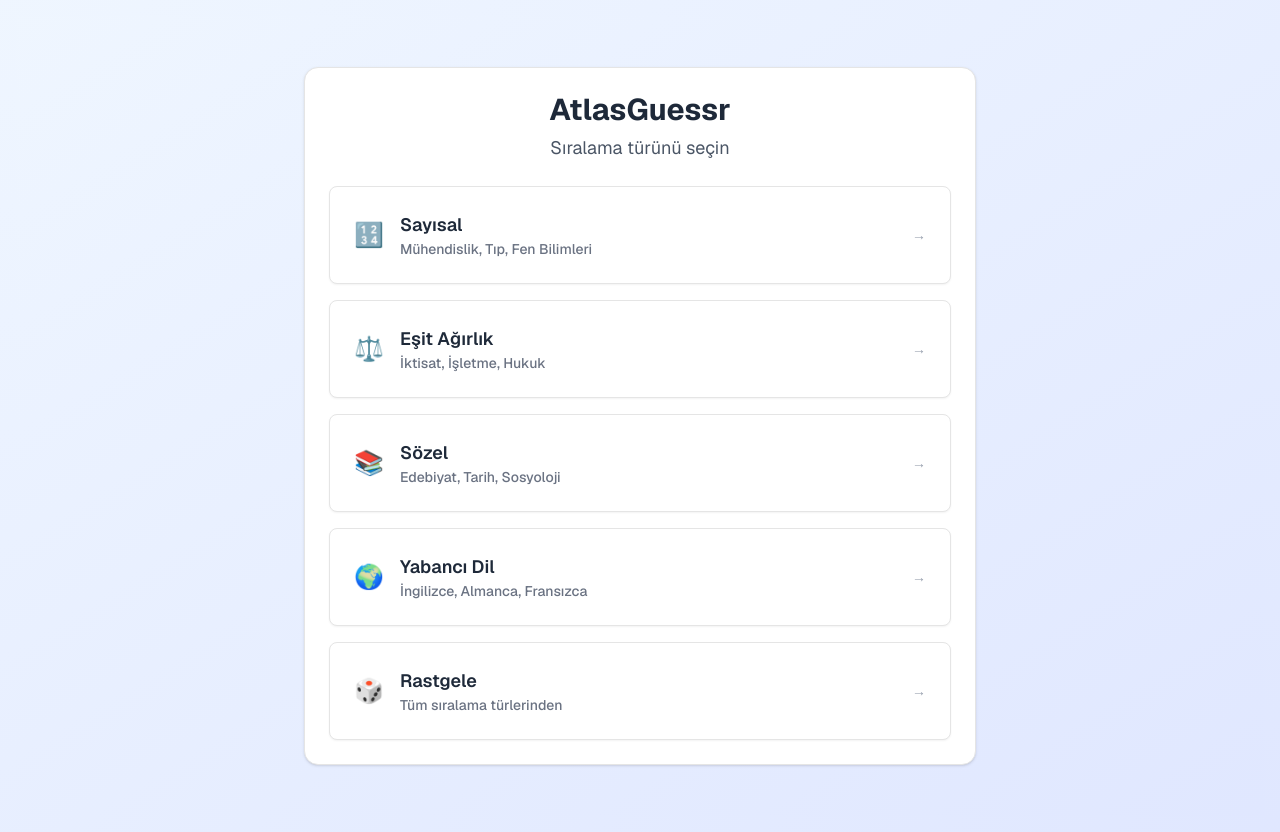
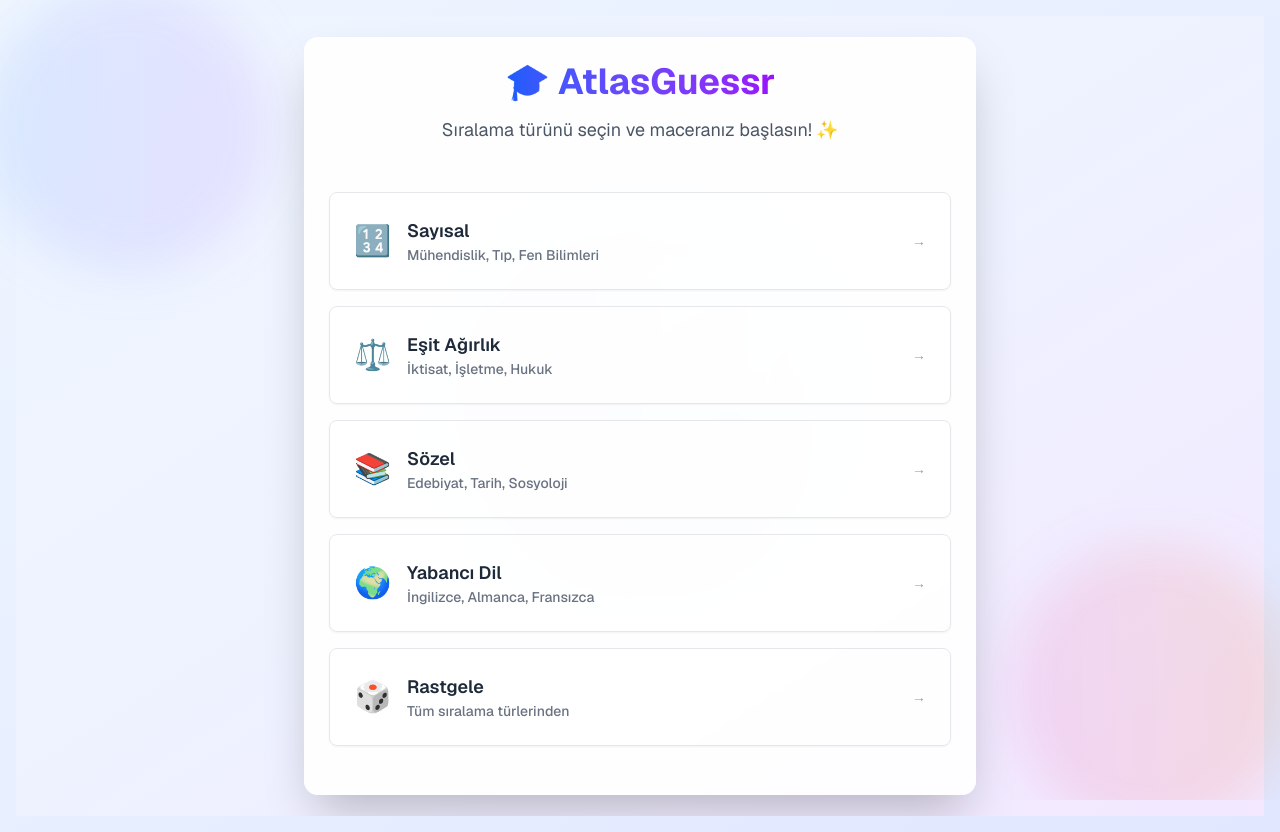
Before and after one commit to ardasoyturk/atlasguessr, a Next.js app: page / in a window 1280 px wide. Built offline with nearby package versions, Linux system fonts and the light colour scheme.

Commit message:
feat: Enhance RankingTypeSelector with animations and improved UI; add gradient backgrounds, loading indicators, and selection animations

```diff
--- a/src/app/page.tsx
+++ b/src/app/page.tsx
@@ -11,14 +11,20 @@ import { GuessHistory } from "@/components/GuessHistory";
 import { HintsCard } from "@/components/HintsCard";
 import { InputForm } from "@/components/InputForm";
 import { LoadingState } from "@/components/LoadingState";
-import { RankingTypeSelector, type RankingType } from "@/components/RankingTypeSelector";
+import {
+	RankingTypeSelector,
+	type RankingType,
+} from "@/components/RankingTypeSelector";
 import { ShowAnswerModal } from "@/components/ShowAnswerModal";
 import { type Program, gameDataService } from "@/lib/gameData";
 import { useEffect, useRef, useState } from "react";
 
 export default function AtlasguessrGame() {
-	const [gamePhase, setGamePhase] = useState<"selection" | "playing">("selection");
-	const [selectedRankingType, setSelectedRankingType] = useState<RankingType | null>(null);
+	const [gamePhase, setGamePhase] = useState<"selection" | "playing">(
+		"selection"
+	);
+	const [selectedRankingType, setSelectedRankingType] =
+		useState<RankingType | null>(null);
 	const [programs, setPrograms] = useState<Program[]>([]);
 	const [allUniversityNames, setAllUniversityNames] = useState<string[]>([]);
 	const [allProgramNames, setAllProgramNames] = useState<string[]>([]);
@@ -72,8 +78,14 @@ export default function AtlasguessrGame() {
 				programNames = await gameDataService.getProgramNames();
 			} else {
 				// Get random program from specific ranking type
-				randomProgram = await gameDataService.getRandomProgramByRankingType(rankingType);
-				programNames = await gameDataService.getProgramNamesByRankingType(rankingType);
+				randomProgram =
+					await gameDataService.getRandomProgramByRankingType(
+						rankingType
+					);
+				programNames =
+					await gameDataService.getProgramNamesByRankingType(
+						rankingType
+					);
 			}
 
 			setCurrentProgram(randomProgram);
@@ -220,7 +232,10 @@ export default function AtlasguessrGame() {
 			if (selectedRankingType === "Rastgele") {
 				randomProgram = await gameDataService.getRandomProgram();
 			} else {
-				randomProgram = await gameDataService.getRandomProgramByRankingType(selectedRankingType);
+				randomProgram =
+					await gameDataService.getRandomProgramByRankingType(
+						selectedRankingType
+					);
 			}
 
 			setCurrentProgram(randomProgram);
@@ -260,23 +275,30 @@ export default function AtlasguessrGame() {
 	return (
 		<div className="min-h-screen bg-gradient-to-br from-blue-50 to-indigo-100 p-4">
 			{gamePhase === "selection" && (
-				<RankingTypeSelector onSelectRankingType={handleRankingTypeSelect} />
+				<div className="animate-fade-in-up">
+					<RankingTypeSelector
+						onSelectRankingType={handleRankingTypeSelect}
+					/>
+				</div>
 			)}
 
 			{gamePhase === "playing" && (
-				<div className="mx-auto max-w-4xl">
+				<div className="mx-auto max-w-4xl animate-slide-in-from-right">
 					<div className="mb-8 text-center">
-						<h1 className="mb-2 font-bold text-4xl text-indigo-900">
+						<h1 className="mb-2 animate-bounce-in font-bold text-4xl text-indigo-900">
 							🎓 Atlasguessr
 						</h1>
-						<p className="text-gray-600">
+						<p className="animate-fade-in-delay text-gray-600">
 							Türk üniversitelerindeki lisans programlarını tahmin
 							edin!
 						</p>
 						{selectedRankingType && (
-							<p className="mt-2 text-sm text-indigo-600">
+							<div className="mt-4 animate-scale-in">
+								<span className="inline-flex items-center rounded-full bg-indigo-100 px-3 py-1 text-sm font-medium text-indigo-800 shadow-sm ring-1 ring-indigo-600/20">
+									<span className="mr-2">🎯</span>
 									Sıralama Türü: {selectedRankingType}
-							</p>
+								</span>
+							</div>
 						)}
 					</div>
 
@@ -286,20 +308,30 @@ export default function AtlasguessrGame() {
 					/>
 
 					{!isLoading && currentProgram && (
-						<>
+						<div className="animate-fade-in-stagger space-y-6">
+							<div className="animate-slide-in-left">
 								<GameStats
 									attempts={attempts}
 									universityCorrect={universityCorrect}
 									programCorrect={programCorrect}
 								/>
+							</div>
 
+							<div className="animate-slide-in-right">
 								<div className="mb-6 grid gap-6 md:grid-cols-2">
-							<HintsCard currentProgram={currentProgram} />
+									<div className="animate-scale-in">
+										<HintsCard
+											currentProgram={currentProgram}
+										/>
+									</div>
 
+									<div className="animate-scale-in-delay">
 										<InputForm
 											universityGuess={universityGuess}
 											programGuess={programGuess}
-								universityCorrect={universityCorrect}
+											universityCorrect={
+												universityCorrect
+											}
 											programCorrect={programCorrect}
 											gameWon={gameWon}
 											filteredUniversitySuggestions={
@@ -308,31 +340,51 @@ export default function AtlasguessrGame() {
 											filteredProgramSuggestions={
 												filteredProgramSuggestions
 											}
-								onUniversityChange={handleUniversityInputChange}
-								onProgramChange={handleProgramInputChange}
-								onUniversitySelect={selectUniversitySuggestion}
-								onProgramSelect={selectProgramSuggestion}
+											onUniversityChange={
+												handleUniversityInputChange
+											}
+											onProgramChange={
+												handleProgramInputChange
+											}
+											onUniversitySelect={
+												selectUniversitySuggestion
+											}
+											onProgramSelect={
+												selectProgramSuggestion
+											}
 											onSubmit={checkGuess}
-								universityInputRef={universityInputRef}
+											universityInputRef={
+												universityInputRef
+											}
 											programInputRef={programInputRef}
 										/>
 									</div>
+								</div>
+							</div>
 
+							<div className="animate-slide-in-up">
 								<ActionButtons
 									gameWon={gameWon}
-							onShowAnswer={() => setShowAnswerModal(true)}
+									onShowAnswer={() =>
+										setShowAnswerModal(true)
+									}
 									onResetGame={resetGame}
 									onNewGameSession={startNewGameSession}
 								/>
+							</div>
 
+							<div className="animate-fade-in-delay-2">
 								<GuessHistory
 									guessHistory={guessHistory}
 									currentProgram={currentProgram}
 									isExactMatch={isExactMatch}
 								/>
+							</div>
 
+							<div className="animate-fade-in-delay-3">
 								<GameInstructions />
-					</>
+							</div>
+						</div>
 					)}
 
 					{/* Game Won Modal */}
@@ -361,6 +413,124 @@ export default function AtlasguessrGame() {
 					<Footer />
 				</div>
 			)}
+
+			{/* Custom CSS animations */}
+			<style jsx>{`
+				@keyframes fade-in-up {
+					from {
+						opacity: 0;
+						transform: translateY(30px);
+					}
+					to {
+						opacity: 1;
+						transform: translateY(0);
+					}
+				}
+				@keyframes slide-in-from-right {
+					from {
+						opacity: 0;
+						transform: translateX(100px);
+					}
+					to {
+						opacity: 1;
+						transform: translateX(0);
+					}
+				}
+				@keyframes slide-in-left {
+					from {
+						opacity: 0;
+						transform: translateX(-50px);
+					}
+					to {
+						opacity: 1;
+						transform: translateX(0);
+					}
+				}
+				@keyframes slide-in-right {
+					from {
+						opacity: 0;
+						transform: translateX(50px);
+					}
+					to {
+						opacity: 1;
+						transform: translateX(0);
+					}
+				}
+				@keyframes slide-in-up {
+					from {
+						opacity: 0;
+						transform: translateY(30px);
+					}
+					to {
+						opacity: 1;
+						transform: translateY(0);
+					}
+				}
+				@keyframes scale-in {
+					from {
+						opacity: 0;
+						transform: scale(0.9);
+					}
+					to {
+						opacity: 1;
+						transform: scale(1);
+					}
+				}
+				@keyframes bounce-in {
+					0% {
+						opacity: 0;
+						transform: scale(0.3);
+					}
+					50% {
+						opacity: 1;
+						transform: scale(1.05);
+					}
+					70% {
+						transform: scale(0.9);
+					}
+					100% {
+						opacity: 1;
+						transform: scale(1);
+					}
+				}
+
+				.animate-fade-in-up {
+					animation: fade-in-up 0.8s ease-out;
+				}
+				.animate-slide-in-from-right {
+					animation: slide-in-from-right 0.8s ease-out;
+				}
+				.animate-slide-in-left {
+					animation: slide-in-left 0.6s ease-out;
+				}
+				.animate-slide-in-right {
+					animation: slide-in-right 0.6s ease-out 0.2s both;
+				}
+				.animate-slide-in-up {
+					animation: slide-in-up 0.6s ease-out 0.4s both;
+				}
+				.animate-scale-in {
+					animation: scale-in 0.5s ease-out;
+				}
+				.animate-scale-in-delay {
+					animation: scale-in 0.5s ease-out 0.2s both;
+				}
+				.animate-bounce-in {
+					animation: bounce-in 1s ease-out;
+				}
+				.animate-fade-in-delay {
+					animation: fade-in-up 0.6s ease-out 0.3s both;
+				}
+				.animate-fade-in-delay-2 {
+					animation: fade-in-up 0.6s ease-out 0.6s both;
+				}
+				.animate-fade-in-delay-3 {
+					animation: fade-in-up 0.6s ease-out 0.9s both;
+				}
+				.animate-fade-in-stagger {
+					animation: fade-in-up 0.8s ease-out 0.2s both;
+				}
+			`}</style>
 		</div>
 	);
 }
--- a/src/components/RankingTypeSelector.tsx
+++ b/src/components/RankingTypeSelector.tsx
@@ -1,79 +1,264 @@
 "use client";
 
 import type React from "react";
-import { Card, CardContent, CardDescription, CardHeader, CardTitle } from "@/components/ui/card";
+import {
+	Card,
+	CardContent,
+	CardDescription,
+	CardHeader,
+	CardTitle,
+} from "@/components/ui/card";
 import { Button } from "@/components/ui/button";
+import { useState } from "react";
 
-export type RankingType = "Sayısal" | "Eşit Ağırlık" | "Sözel" | "Yabancı Dil" | "Rastgele";
+export type RankingType =
+	| "Sayısal"
+	| "Eşit Ağırlık"
+	| "Sözel"
+	| "Yabancı Dil"
+	| "Rastgele";
 
 interface RankingTypeSelectorProps {
 	onSelectRankingType: (rankingType: RankingType) => void;
 }
 
-export function RankingTypeSelector({ onSelectRankingType }: RankingTypeSelectorProps) {
-	const rankingTypes: { type: RankingType; description: string; emoji: string }[] = [
+export function RankingTypeSelector({
+	onSelectRankingType,
+}: RankingTypeSelectorProps) {
+	const [selectedType, setSelectedType] = useState<RankingType | null>(null);
+	const [isAnimating, setIsAnimating] = useState(false);
+
+	const rankingTypes: {
+		type: RankingType;
+		description: string;
+		emoji: string;
+		gradient: string;
+	}[] = [
 		{
 			type: "Sayısal",
 			description: "Mühendislik, Tıp, Fen Bilimleri",
 			emoji: "🔢",
+			gradient: "from-blue-500 to-indigo-600",
 		},
 		{
 			type: "Eşit Ağırlık",
 			description: "İktisat, İşletme, Hukuk",
 			emoji: "⚖️",
+			gradient: "from-green-500 to-emerald-600",
 		},
 		{
 			type: "Sözel",
 			description: "Edebiyat, Tarih, Sosyoloji",
 			emoji: "📚",
+			gradient: "from-purple-500 to-violet-600",
 		},
 		{
 			type: "Yabancı Dil",
 			description: "İngilizce, Almanca, Fransızca",
 			emoji: "🌍",
+			gradient: "from-orange-500 to-red-600",
 		},
 		{
 			type: "Rastgele",
 			description: "Tüm sıralama türlerinden",
 			emoji: "🎲",
+			gradient: "from-pink-500 to-rose-600",
 		},
 	];
 
+	const handleSelection = async (rankingType: RankingType) => {
+		if (isAnimating) return;
+
+		setSelectedType(rankingType);
+		setIsAnimating(true);
+
+		// Wait for selection animation to complete
+		await new Promise((resolve) => setTimeout(resolve, 150));
+
+		// Trigger the actual selection
+		onSelectRankingType(rankingType);
+	};
+
 	return (
-		<div className="flex min-h-screen items-center justify-center bg-gradient-to-br from-blue-50 to-indigo-100 p-4">
-			<Card className="w-full max-w-2xl">
+		<div className="flex min-h-screen items-center justify-center overflow-hidden bg-gradient-to-br from-blue-50 via-indigo-50 to-purple-100 p-4">
+			{/* Animated background elements */}
+			<div className="pointer-events-none absolute inset-0 overflow-hidden">
+				<div className="absolute -top-4 -left-4 h-72 w-72 animate-pulse rounded-full bg-gradient-to-r from-blue-400/20 to-purple-400/20 blur-xl filter mix-blend-multiply" />
+				<div
+					className="absolute -bottom-8 -right-4 h-72 w-72 animate-pulse rounded-full bg-gradient-to-r from-pink-400/20 to-orange-400/20 blur-xl filter mix-blend-multiply"
+					style={{ animationDelay: "1s" }}
+				/>
+				<div
+					className="absolute left-1/2 top-1/2 h-96 w-96 -translate-x-1/2 -translate-y-1/2 transform animate-pulse rounded-full bg-gradient-to-r from-indigo-400/10 to-cyan-400/10 blur-xl filter mix-blend-multiply"
+					style={{ animationDelay: "2s" }}
+				/>
+			</div>
+
+			<Card
+				className={`w-full max-w-2xl border-white/20 bg-white/90 shadow-2xl backdrop-blur-sm transition-all duration-150 ease-out ${
+					isAnimating
+						? "scale-95 opacity-80 blur-sm"
+						: "scale-100 opacity-100 blur-0"
+				} ${selectedType ? "animate-pulse" : ""}`}
+			>
 				<CardHeader className="text-center">
-					<CardTitle className="text-3xl font-bold text-gray-800">
-						AtlasGuessr
+					<CardTitle className="animate-fade-in mb-2 text-4xl font-bold text-gray-800">
+						<span className="bg-gradient-to-r from-blue-600 to-purple-600 bg-clip-text text-transparent">
+							🎓 AtlasGuessr
+						</span>
 					</CardTitle>
-					<CardDescription className="text-lg text-gray-600">
-						Sıralama türünü seçin
+					<CardDescription className="animate-fade-in-delay text-lg text-gray-600">
+						Sıralama türünü seçin ve maceranız başlasın! ✨
 					</CardDescription>
 				</CardHeader>
-				<CardContent className="space-y-4">
-					{rankingTypes.map((rankingTypeInfo) => (
+				<CardContent className="space-y-4 p-6">
+					{rankingTypes.map((rankingTypeInfo, index) => (
 						<Button
 							key={rankingTypeInfo.type}
 							variant="outline"
-							className="flex h-auto w-full items-center justify-between p-6 text-left transition-all duration-200 hover:border-blue-300 hover:bg-blue-50"
-							onClick={() => onSelectRankingType(rankingTypeInfo.type)}
+							disabled={isAnimating}
+							className={`group relative flex h-auto w-full animate-slide-in items-center justify-between p-6 text-left transition-all duration-500 ease-out hover:scale-[1.02] hover:shadow-xl active:scale-[0.98] ${
+								selectedType === rankingTypeInfo.type
+									? `border-transparent bg-gradient-to-r ${rankingTypeInfo.gradient} scale-105 text-white shadow-2xl`
+									: "border-gray-200 bg-white/50 hover:border-gray-300 hover:bg-white/80"
+							}`}
+							style={{ animationDelay: `${index * 75}ms` }}
+							onClick={() =>
+								handleSelection(rankingTypeInfo.type)
+							}
 						>
-							<div className="flex items-center space-x-4">
-								<span className="text-2xl">{rankingTypeInfo.emoji}</span>
+							{/* Animated background gradient */}
+							<div
+								className={`absolute inset-0 rounded-lg bg-gradient-to-r ${rankingTypeInfo.gradient} opacity-0 transition-opacity duration-150 group-hover:opacity-10`}
+							/>
+
+							{/* Shimmer effect */}
+							<div className="absolute inset-0 -skew-x-12 bg-gradient-to-r from-transparent via-white/20 to-transparent opacity-0 group-hover:animate-shimmer group-hover:opacity-100" />
+
+							<div className="relative z-10 flex items-center space-x-4">
+								<span
+									className={`text-3xl transition-all duration-150 group-hover:scale-110 ${
+										selectedType === rankingTypeInfo.type
+											? "animate-bounce"
+											: "group-hover:animate-pulse"
+									}`}
+								>
+									{rankingTypeInfo.emoji}
+								</span>
 								<div>
-									<div className="text-lg font-semibold text-gray-800">
+									<div
+										className={`text-lg font-semibold transition-colors duration-150 ${
+											selectedType ===
+											rankingTypeInfo.type
+												? "text-white"
+												: "text-gray-800 group-hover:text-gray-900"
+										}`}
+									>
 										{rankingTypeInfo.type}
 									</div>
-									<div className="text-sm text-gray-500">
+									<div
+										className={`text-sm transition-colors duration-150 ${
+											selectedType ===
+											rankingTypeInfo.type
+												? "text-white/90"
+												: "text-gray-500 group-hover:text-gray-600"
+										}`}
+									>
 										{rankingTypeInfo.description}
 									</div>
 								</div>
 							</div>
-							<div className="text-gray-400">→</div>
+							<div
+								className={`relative transition-all duration-150 group-hover:translate-x-1 ${
+									selectedType === rankingTypeInfo.type
+										? "animate-pulse text-white"
+										: "text-gray-400 group-hover:text-gray-600"
+								}`}
+							>
+								→
+							</div>
+
+							{/* Selection checkmark */}
+							{selectedType === rankingTypeInfo.type && (
+								<div className="absolute right-2 top-2 animate-bounce text-white">
+									✓
+								</div>
+							)}
 						</Button>
 					))}
+
+					{/* Loading indicator */}
+					{selectedType && (
+						<div className="flex animate-fade-in items-center justify-center space-x-2 py-4">
+							<div className="h-2 w-2 animate-ping rounded-full bg-blue-500" />
+							<div
+								className="h-2 w-2 animate-ping rounded-full bg-purple-500"
+								style={{ animationDelay: "0.2s" }}
+							/>
+							<div
+								className="h-2 w-2 animate-ping rounded-full bg-pink-500"
+								style={{ animationDelay: "0.4s" }}
+							/>
+							<span className="ml-2 font-medium text-gray-600">
+								Oyun yükleniyor...
+							</span>
+						</div>
+					)}
 				</CardContent>
 			</Card>
+
+			<style jsx>{`
+				@keyframes fade-in {
+					from {
+						opacity: 0;
+						transform: translateY(20px);
+					}
+					to {
+						opacity: 1;
+						transform: translateY(0);
+					}
+				}
+				@keyframes fade-in-delay {
+					from {
+						opacity: 0;
+						transform: translateY(20px);
+					}
+					to {
+						opacity: 1;
+						transform: translateY(0);
+					}
+				}
+				@keyframes slide-in {
+					from {
+						opacity: 0;
+						transform: translateX(-30px);
+					}
+					to {
+						opacity: 1;
+						transform: translateX(0);
+					}
+				}
+				@keyframes shimmer {
+					0% {
+						transform: translateX(-100%);
+					}
+					100% {
+						transform: translateX(100%);
+					}
+				}
+				.animate-fade-in {
+					animation: fade-in 0.6s ease-out;
+				}
+				.animate-fade-in-delay {
+					animation: fade-in-delay 0.8s ease-out 0.2s both;
+				}
+				.animate-slide-in {
+					animation: slide-in 0.6s ease-out;
+				}
+				.animate-shimmer {
+					animation: shimmer 1.5s ease-in-out;
+				}
+			`}</style>
 		</div>
 	);
 }
--- a/src/lib/gameData.ts
+++ b/src/lib/gameData.ts
@@ -130,7 +130,9 @@ class GameDataService {
 		);
 
 		if (filteredPrograms.length === 0) {
-			throw new Error(`No programs available for ranking type: ${rankingType}`);
+			throw new Error(
+				`No programs available for ranking type: ${rankingType}`
+			);
 		}
 
 		const randomIndex = Math.floor(Math.random() * filteredPrograms.length);
```
Also changed, not shown: src/app/layout.tsx (+9 -2 lines). Lines whose indentation alone changed are shown as unchanged.
